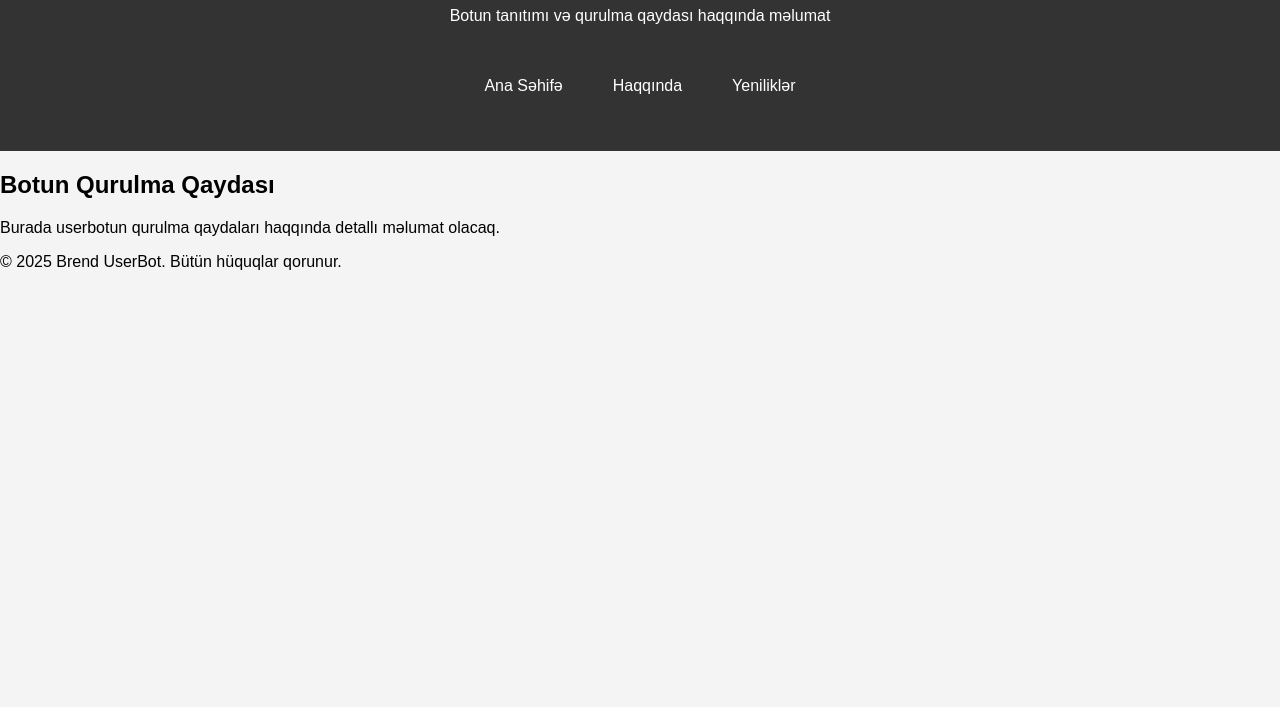
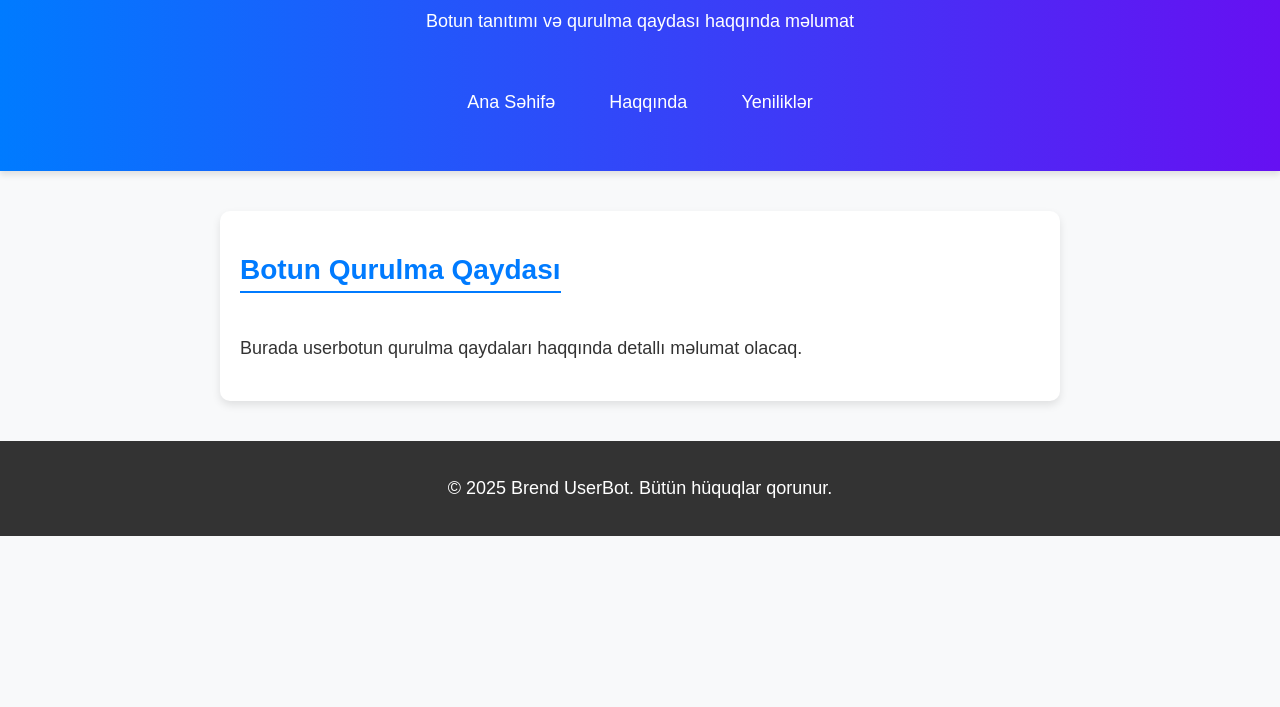
Before and after one commit to bgmaliy/bgmaliy.github.io, a plain HTML site: page index.html in a window 1280 px wide. Shown: the part 93-800 px from the top of the page. Drawn offline with Linux system fonts and the light colour scheme.

Commit message:
Update styles.css

```diff
--- a/styles.css
+++ b/styles.css
@@ -1,18 +1,42 @@
 /* Ümumi Stil */
 body {
-    font-family: Arial, sans-serif;
+    font-family: "Poppins", sans-serif;
     margin: 0;
     padding: 0;
-    background-color: #f4f4f4;
+    background-color: #f8f9fa;
+    color: #333;
 }
 
 /* Header */
 header {
-    background-color: #333;
+    background: linear-gradient(90deg, #007bff, #6610f2);
     color: white;
     text-align: center;
     padding: 20px;
     position: relative;
+    box-shadow: 0px 4px 6px rgba(0, 0, 0, 0.1);
+}
+
+/* Başlıq fontu */
+h1 {
+    font-size: 32px;
+    font-weight: bold;
+    letter-spacing: 1px;
+}
+
+/* Kiçik başlıqlar */
+h2 {
+    font-size: 28px;
+    color: #007bff;
+    border-bottom: 2px solid #007bff;
+    padding-bottom: 5px;
+    display: inline-block;
+}
+
+/* Paragraflar */
+p {
+    font-size: 18px;
+    line-height: 1.6;
 }
 
 /* Hamburger Menyu */
@@ -23,21 +47,22 @@ header {
     font-size: 30px;
     cursor: pointer;
     display: block;
+    color: white;
 }
 
-/* Menyu (gizlədilmiş vəziyyətdə) */
+/* Menyu */
 nav {
     display: none;
-    background: #444;
+    background: rgba(0, 0, 0, 0.8);
     padding: 10px;
     position: absolute;
     top: 60px;
     right: 20px;
-    width: 150px;
-    border-radius: 5px;
+    width: 200px;
+    border-radius: 8px;
 }
 
-/* Açıq vəziyyətdə olan menyu */
+/* Açıq Menyu */
 nav.active {
     display: block;
 }
@@ -49,7 +74,7 @@ nav ul {
 }
 
 nav ul li {
-    padding: 10px;
+    padding: 12px;
     text-align: center;
 }
 
@@ -57,9 +82,57 @@ nav ul li a {
     color: white;
     text-decoration: none;
     display: block;
+    font-size: 18px;
+    transition: 0.3s;
 }
 
-/* Mobil üçün uyğunlaşdırma */
+nav ul li a:hover {
+    background: #007bff;
+    padding: 8px;
+    border-radius: 5px;
+}
+
+/* Bölmə Dizaynı */
+section {
+    max-width: 800px;
+    margin: 40px auto;
+    background: white;
+    padding: 20px;
+    border-radius: 10px;
+    box-shadow: 0px 4px 8px rgba(0, 0, 0, 0.1);
+}
+
+/* Developer Hesabları */
+ul {
+    padding-left: 20px;
+}
+
+ul li {
+    font-size: 18px;
+    padding: 5px 0;
+}
+
+/* Linklər */
+a {
+    color: #007bff;
+    text-decoration: none;
+    transition: 0.3s;
+}
+
+a:hover {
+    color: #6610f2;
+}
+
+/* Footer */
+footer {
+    background: #333;
+    color: white;
+    text-align: center;
+    padding: 15px;
+    margin-top: 40px;
+}
+
+/* Mobil Uyğunlaşdırma */
 @media (min-width: 600px) {
     .menu-toggle {
         display: none;
```
